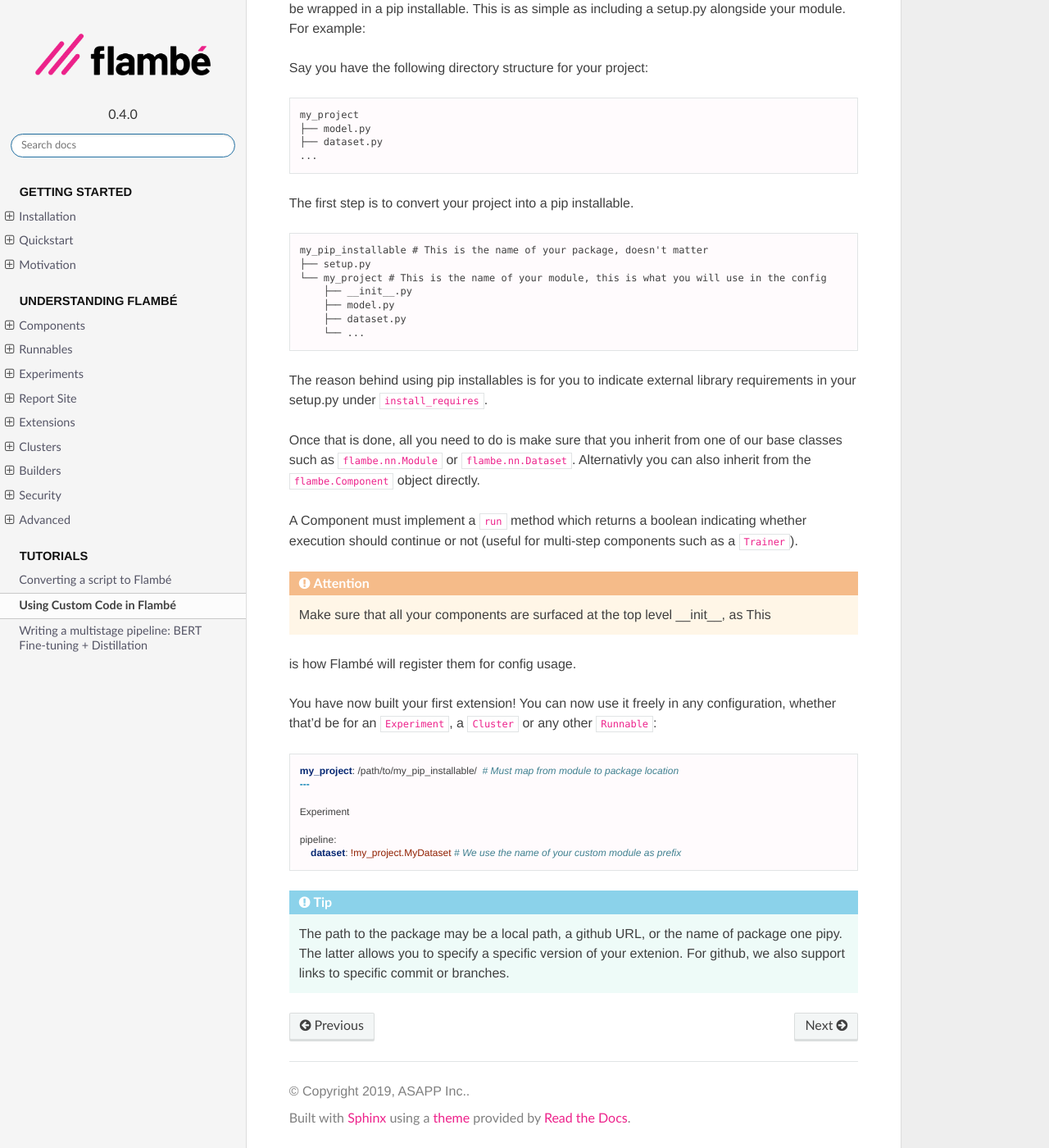
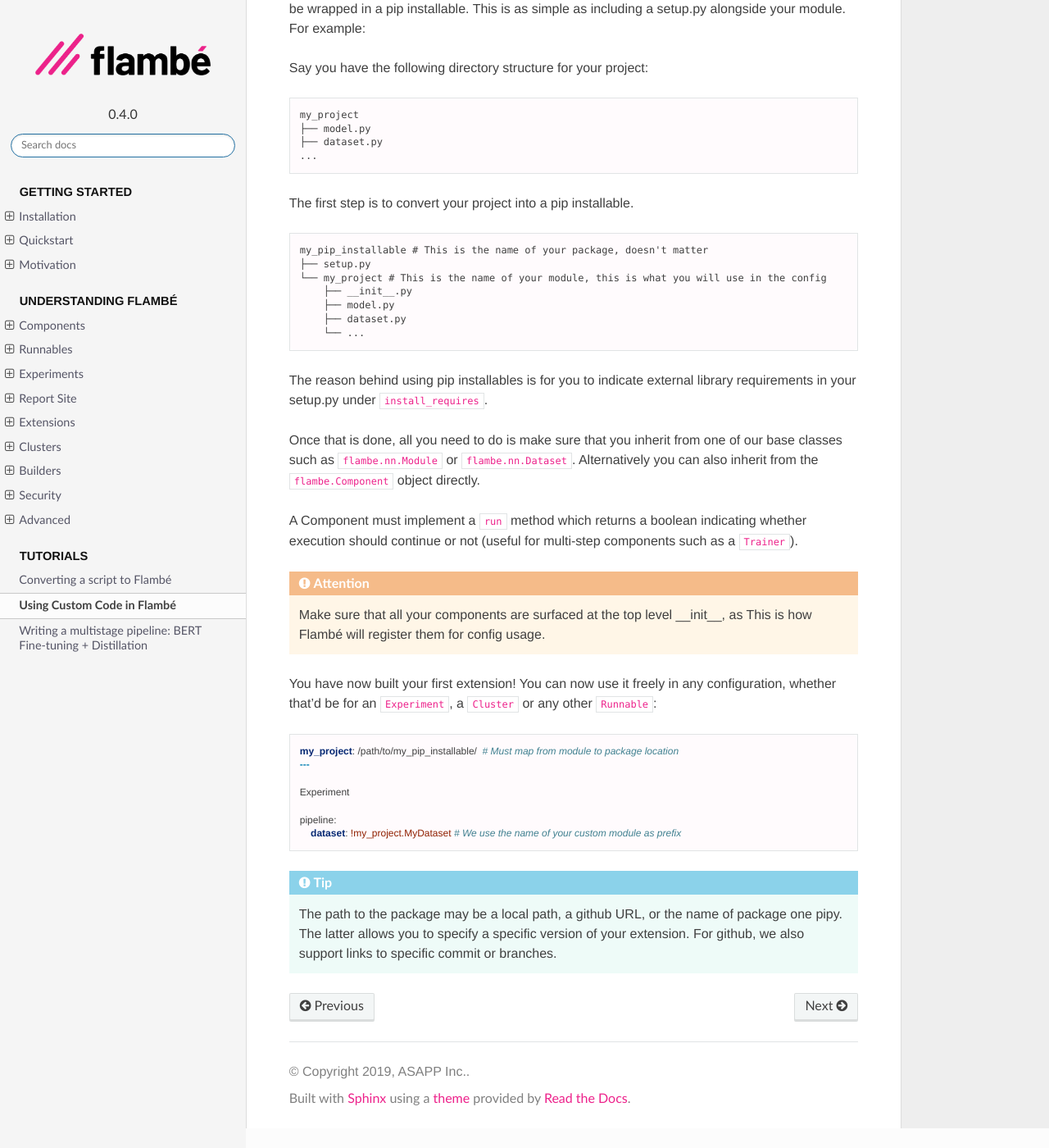
Before and after one commit to asappresearch/flambe, a Sphinx documentation site: the page built from docs/tutorials/custom.rst, in a window 1280 px wide and 1400 px high, scrolled down 252 px. Shown: the whole window at 82% size. Built offline with Sphinx 7.4.7 and the Read the Docs theme 2.0.0, drawn with Linux system fonts in a browser that asks for light colours; pages that are not in the unit, such as notebooks, are missing from menus; after the commit the page ends 1628 px from its top, so only the background shows below that; some of the changed text lies outside the part shown.

Commit message:
Fix minor typos
Spelling, attention block

```diff
--- a/docs/tutorials/custom.rst
+++ b/docs/tutorials/custom.rst
@@ -35,14 +35,14 @@ The reason behind using pip installables is for you to indicate external library
 in your setup.py under ``install_requires``.
 
 Once that is done, all you need to do is make sure that you inherit from one of our base classes
-such as ``flambe.nn.Module`` or ``flambe.nn.Dataset``. Alternativly you can also inherit from
+such as ``flambe.nn.Module`` or ``flambe.nn.Dataset``. Alternatively you can also inherit from
 the ``flambe.Component`` object directly.
 
 A Component must implement a ``run`` method which returns a boolean indicating whether execution
 should continue or not (useful for multi-step components such as a ``Trainer``).
 
 .. attention:: Make sure that all your components are surfaced at the top level __init__, as This
-is how Flambé will register them for config usage.
+                is how Flambé will register them for config usage.
 
 You have now built your first extension! You can now use it freely in any configuration,
 whether that'd be for an ``Experiment``, a ``Cluster`` or any other ``Runnable``:
@@ -59,5 +59,5 @@ whether that'd be for an ``Experiment``, a ``Cluster`` or any other ``Runnable``
         dataset: !my_project.MyDataset # We use the name of your custom module as prefix
 
 .. tip:: The path to the package may be a local path, a github URL, or the name of package one
-          pipy. The latter allows you to specify a specific version of your extenion. For github,
+          pipy. The latter allows you to specify a specific version of your extension. For github,
           we also support links to specific commit or branches.
```
Also changed, not shown: other parts of docs/tutorials/custom.rst (+1 -1 lines).
